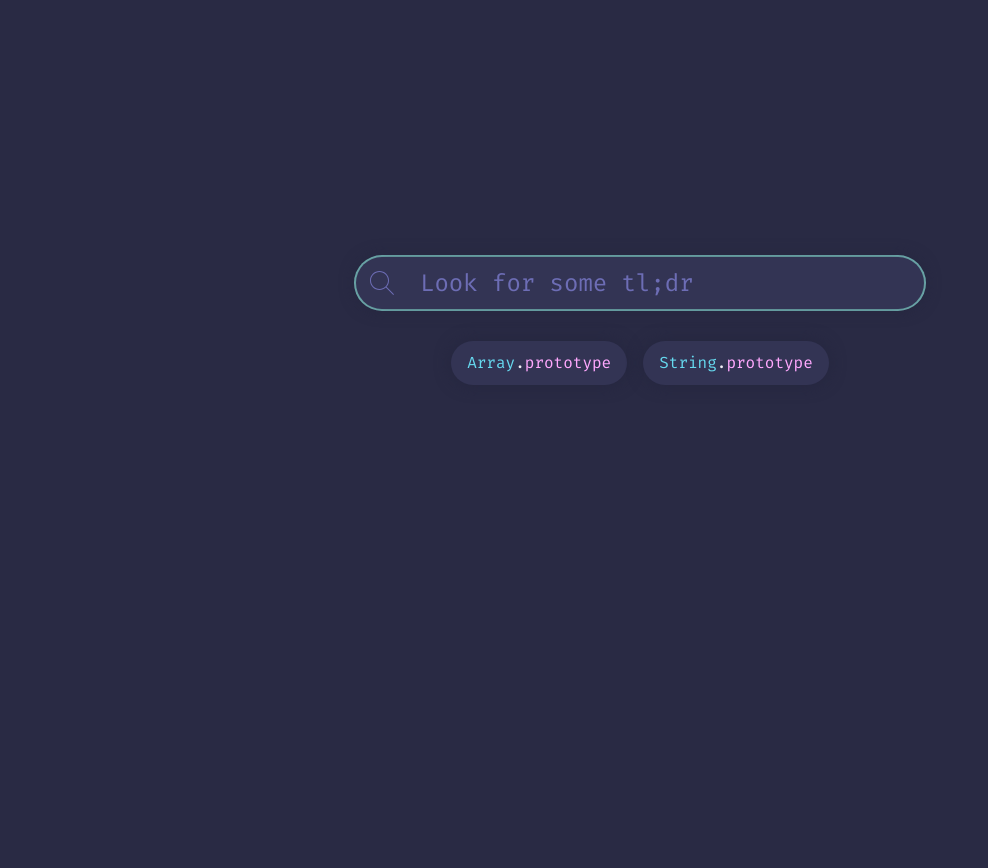
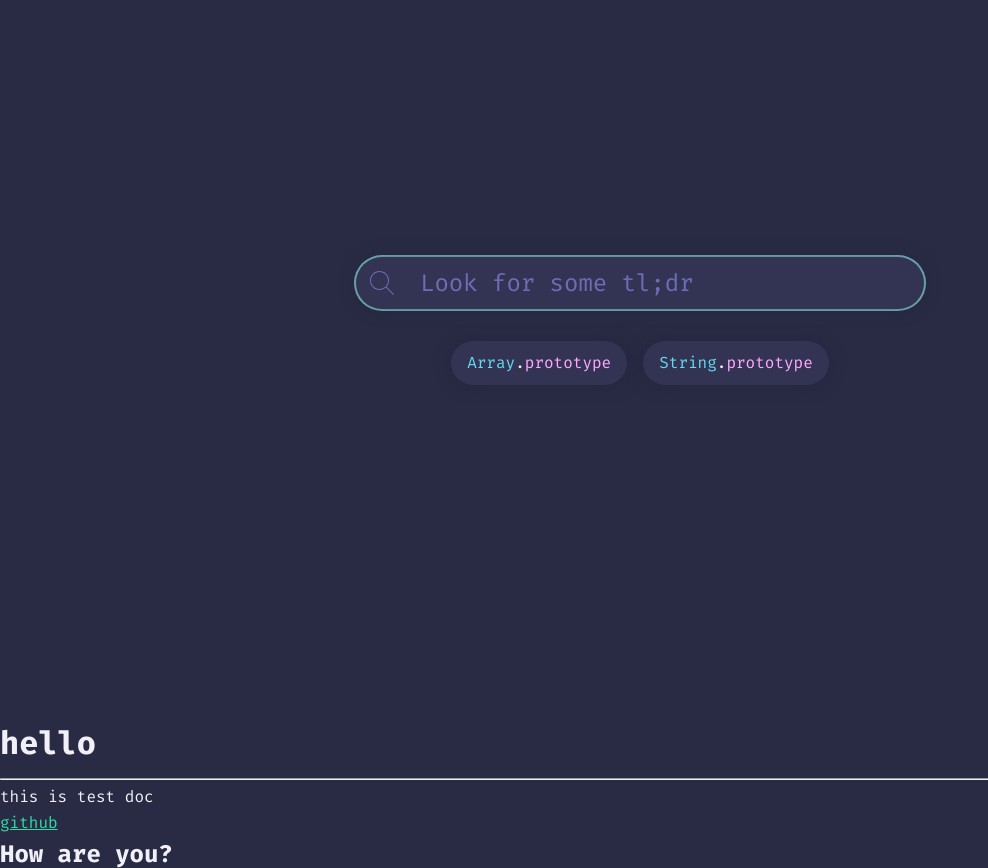
Before and after one commit to mehdi-alouane/js-tldr, a React app: page / in a window 1280 px wide. Shown: the part 75-943 px from the top of the page, without its empty margins (0-988 px from the left). Before the commit the page ends 800 px from the top, so only its background shows below. Built offline with nearby package versions, Linux system fonts and the light colour scheme.

Commit message:
add markdown renderer

```diff
--- a/package.json
+++ b/package.json
@@ -4,6 +4,7 @@
   "private": true,
   "dependencies": {
     "classnames": "^2.2.6",
+    "lodash": "^4.17.15",
     "markdown-it": "^10.0.0",
     "node-sass": "^4.13.0",
     "normalize.css": "^8.0.1",
--- /dev/null
+++ b/src/components/Markdown/Markdown.js
@@ -0,0 +1,33 @@
+import React, { useMemo } from 'react';
+import cn from 'classnames';
+import MarkdownIt from 'markdown-it';
+import compose from 'lodash/fp/compose';
+
+import classes from './Markdown.module.scss';
+
+const replaceLinksTarget = htmlString =>
+  htmlString.replace('<a href', '<a target="_blank" href');
+
+export const Markdown = ({
+  component = 'div',
+  className,
+  source,
+  options,
+  ...props
+}) => {
+  const transformMd = useMemo(() => {
+    const md = new MarkdownIt(options);
+    return compose([replaceLinksTarget, md.render.bind(md)]);
+  }, [options]);
+  if (!source) return null;
+  const html = transformMd(source);
+  const MarkdownComponent = component;
+
+  return (
+    <MarkdownComponent
+      className={cn(className, classes.container)}
+      dangerouslySetInnerHTML={{ __html: html }}
+      {...props}
+    />
+  );
+};
--- /dev/null
+++ b/src/components/Markdown/Markdown.module.scss
@@ -0,0 +1 @@
+.container {}
--- /dev/null
+++ b/src/components/Markdown/index.js
@@ -0,0 +1 @@
+export { Markdown as default } from './Markdown';
--- a/src/data/Array/Array.md
+++ b/src/data/Array/Array.md
@@ -1 +1,9 @@
-# Array
+# hello
+
+---
+
+this is test doc
+
+[github](https://github.com)
+
+## How are you?
--- a/src/scenes/Main.js
+++ b/src/scenes/Main.js
@@ -1,10 +1,25 @@
-import React from "react";
-import classes from "./Main.module.scss";
+import React, { useEffect, useState } from 'react';
+import classes from './Main.module.scss';
 
-import Search from "./Search";
+import Markdown from 'components/Markdown';
+import mdSrc from 'data/Array/Array.md';
 
-export const Main = () => (
-  <main className={classes.main}>
-    <Search />
-  </main>
-);
+import Search from './Search';
+
+export const Main = () => {
+  const [md, setMd] = useState(null);
+  useEffect(() => {
+    fetch(mdSrc)
+      .then(rs => rs.text())
+      .then(mdText => setMd(mdText));
+  });
+
+  return (
+    <>
+      <main className={classes.main}>
+        <Search />
+      </main>
+      <Markdown source={md} />
+    </>
+  );
+};
--- a/src/scenes/index.scss
+++ b/src/scenes/index.scss
@@ -1,4 +1,4 @@
-@import "../colors";
+@import '../colors';
 
 * {
   box-sizing: border-box;
@@ -17,7 +17,7 @@ body,
 body {
   background-color: $bg;
   color: $white;
-  font-family: "Fira Mono", monospace;
+  font-family: 'Fira Mono', monospace;
 }
 
 h1,
@@ -30,3 +30,11 @@ p {
   margin-top: 0;
   margin-bottom: 0.5em;
 }
+
+a {
+  color: $method;
+
+  &:visited {
+    color: $method;
+  }
+}
```
